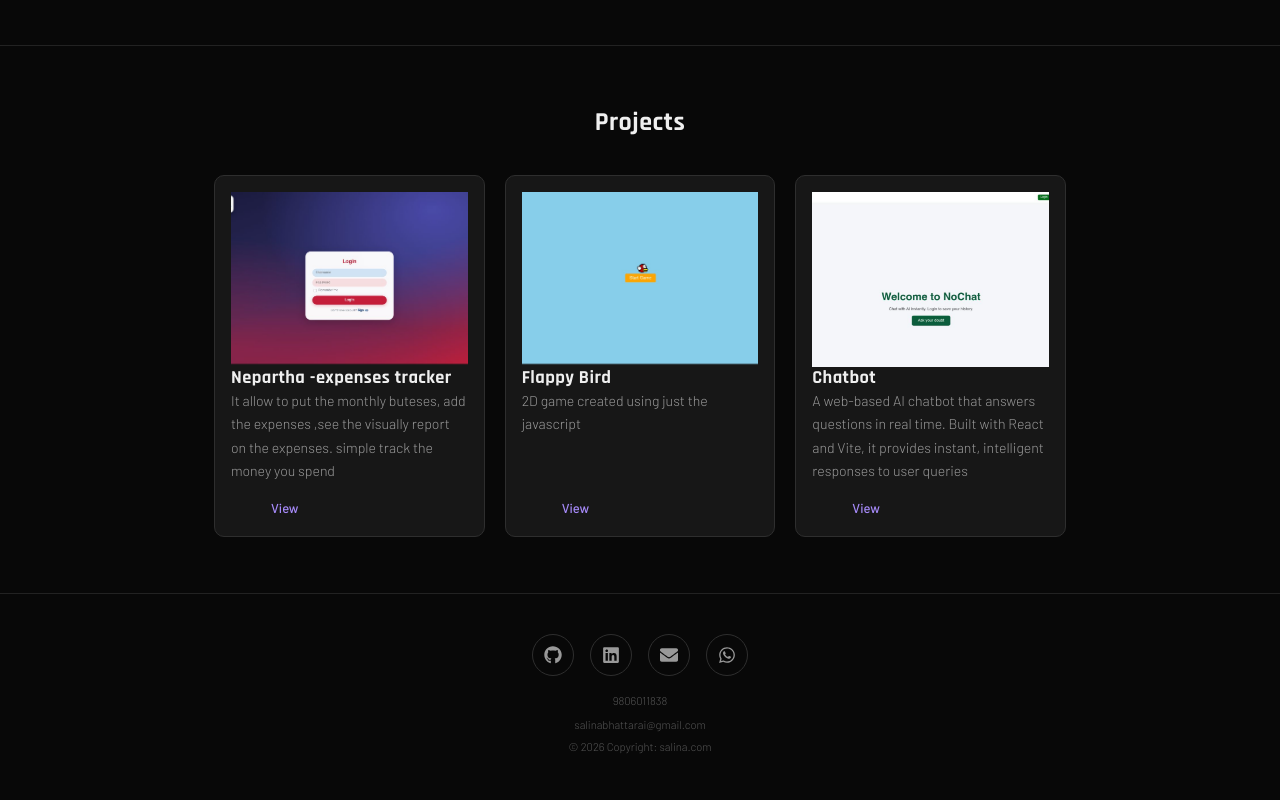
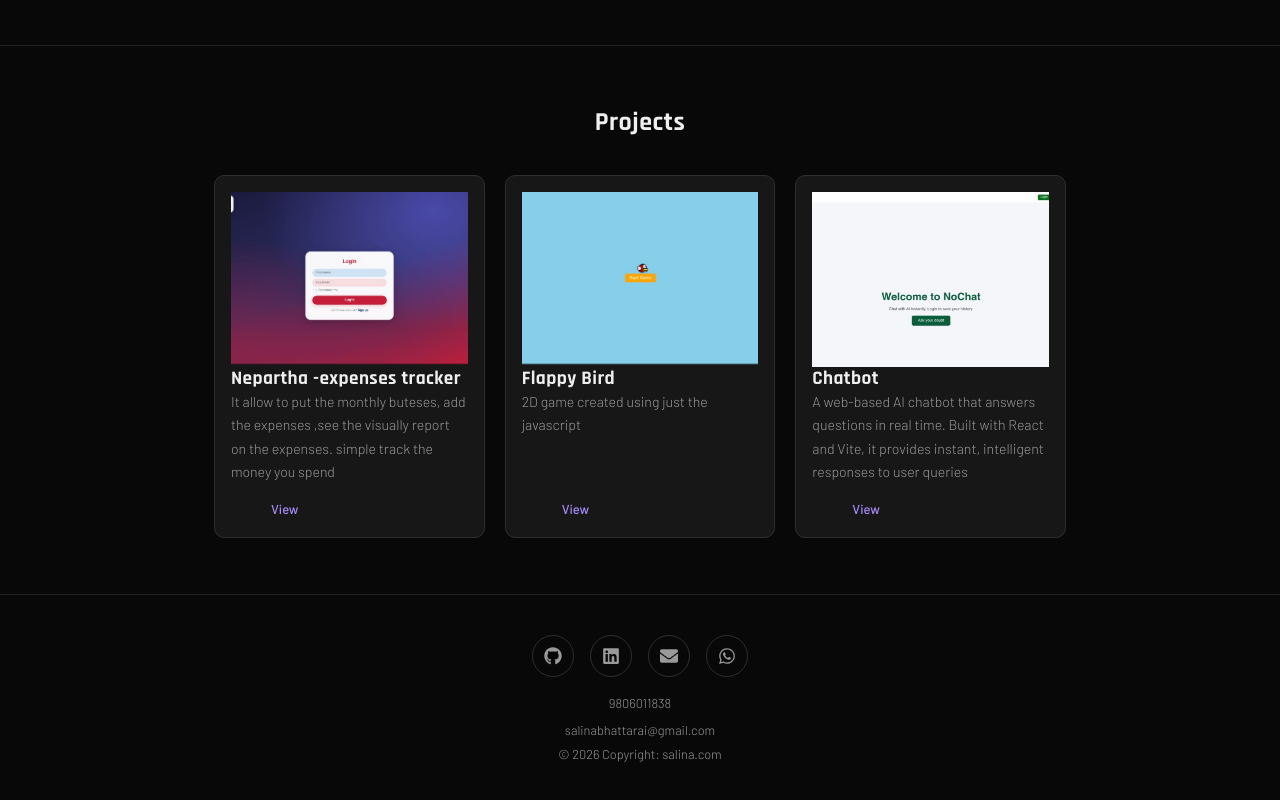
Before and after one commit to salina1031/portfoilo, a React (Vite) app: page / in a window 1280 px wide. Shown: the part 1677-2477 px from the top of the page. Built offline with nearby package versions, Linux system fonts and the light colour scheme; some icons are missing.

Commit message:
finished

```diff
--- a/src/style/Footer.css
+++ b/src/style/Footer.css
@@ -42,18 +42,18 @@
   transform: translateY(-3px) scale(1.05);
 }
 
-/* Phone */
+
 .footer-class span {
   display: block;
-  font-size: 0.7rem;
-  color: var(--txt3);
+  font-size: 0.8rem;
+  color: var(--txt2);
   margin-bottom: 6px;
 }
 
 /* Text */
 .footer-class p {
-  font-size: 0.7rem;
-  color: var(--txt3);
+  font-size: 0.8rem;
+  color: var(--txt2);
   margin: 4px 0;
 }
 
--- a/src/style/Header.css
+++ b/src/style/Header.css
@@ -111,7 +111,7 @@
   }
 
   .header-text h1 {
-    font-size: 28px;
+    font-size: 1.6rem;
 
   }
 
--- a/src/style/Project.css
+++ b/src/style/Project.css
@@ -22,7 +22,7 @@
 }
 
 .project-section-header p {
-  font-size: 0.88rem;
+  font-size: 0.9rem;
   color: var(--txt2);
 }
 
@@ -87,7 +87,7 @@
 
 .project-card h3 {
   font-family: 'Rajdhani', sans-serif;
-  font-size: 1.15rem;
+  font-size: 1.2rem;
   font-weight: 700;
   letter-spacing: 0.4px;
   color: var(--txt);
```
